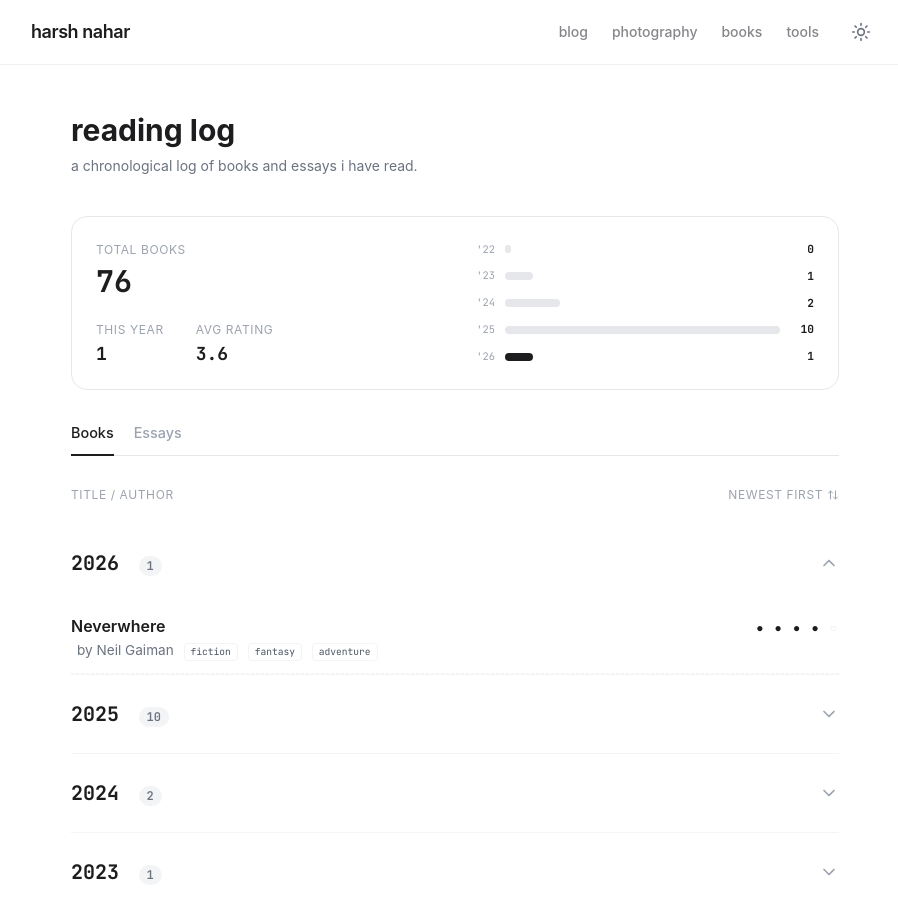
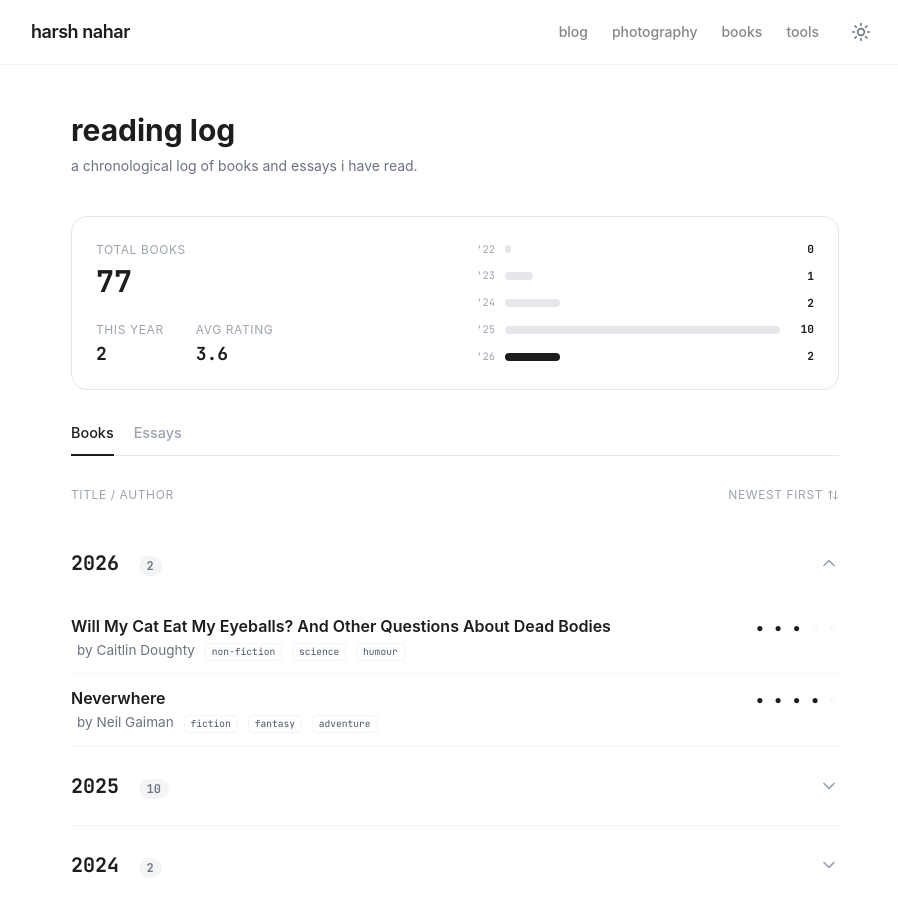
Before and after one commit to harsh-nahar/harsh-nahar.github.io, a Jekyll site: the page built from reading/index.html, in a window 1280 px wide and 900 px high. Shown: the whole window, without its empty margins (185-1083 px from the left). Built offline with Jekyll 4.4.1, drawn with Linux system fonts in a browser that asks for light colours.

Commit message:
Updated the "books read section and homepage with currently reading

```diff
--- a/_data/books.yml
+++ b/_data/books.yml
@@ -1,3 +1,11 @@
+- title: "Will My Cat Eat My Eyeballs? And Other Questions About Dead Bodies"
+  author: "Caitlin Doughty"
+  tags: ["non-fiction", "science", "humour"]
+  id: "44801007"
+  rating: 3
+  pages: 160
+  date_read: "2026-02-06"
+
 - title: "Neverwhere"
   author: "Neil Gaiman"
   tags: ["fiction", "fantasy", "adventure"]
--- a/_layouts/home.html
+++ b/_layouts/home.html
@@ -32,13 +32,13 @@
 
     <div class="pt-8 border-t border-gray-100 dark:border-white/10">
         <p class="font-mono text-xs text-[#86868b] dark:text-gray-500 uppercase tracking-wider mb-4">Currently Reading</p>
-        <a href="https://www.goodreads.com/book/show/43785830" target="_blank" class="group inline-flex items-start gap-4 hover:opacity-80 transition-opacity">
+        <a href="https://www.goodreads.com/book/show/22249683" target="_blank" class="group inline-flex items-start gap-4 hover:opacity-80 transition-opacity">
             <div class="h-14 w-10 bg-gray-200 dark:bg-gray-800 rounded-sm shadow-sm flex-shrink-0 flex items-center justify-center">
                  <i data-lucide="book" class="w-4 h-4 text-gray-400"></i>
             </div>
             <div>
-                <h3 class="text-base font-medium leading-tight dark:text-white group-hover:text-blue-600 dark:group-hover:text-blue-400 transition-colors">Will My Cat Eat My Eyeballs?</h3>
-                <p class="text-sm text-[#86868b] dark:text-gray-500 mt-0.5">Caitlin Doughty</p>
+                <h3 class="text-base font-medium leading-tight dark:text-white group-hover:text-blue-600 dark:group-hover:text-blue-400 transition-colors">The Great Indian Novel</h3>
+                <p class="text-sm text-[#86868b] dark:text-gray-500 mt-0.5">Shashi Tharoor</p>
             </div>
         </a>
     </div>
```
